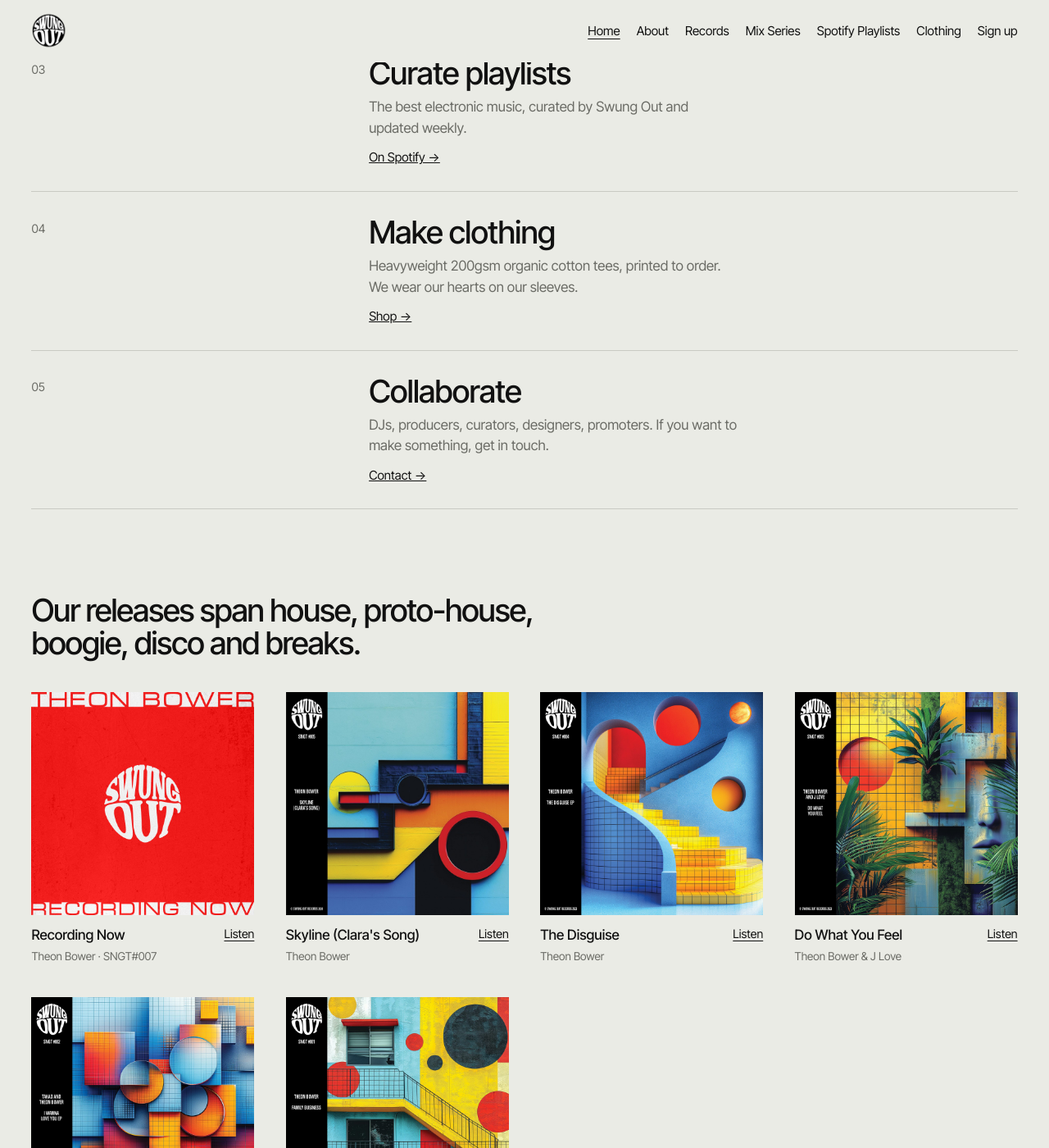
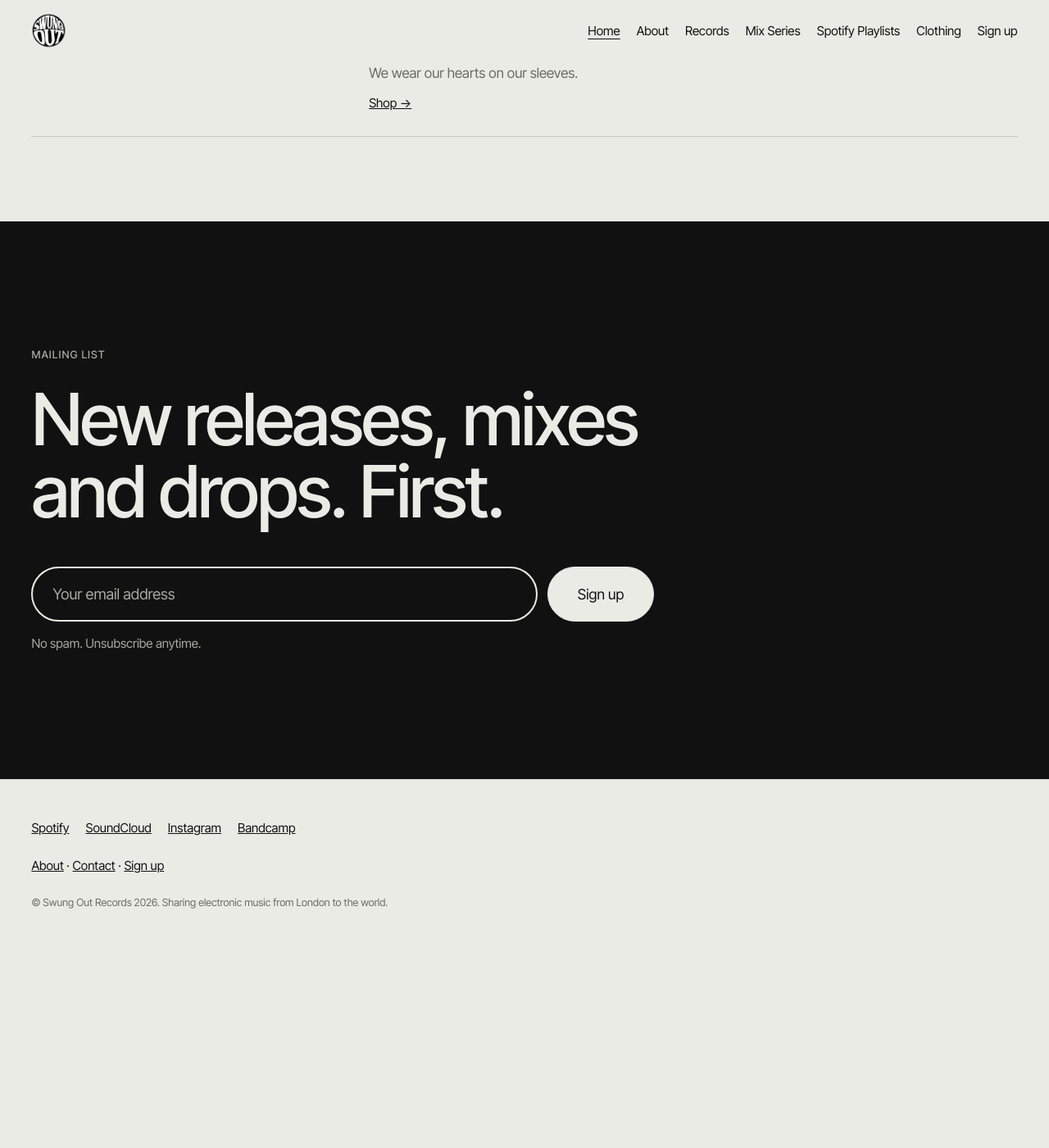
Before and after one commit to theonbower-hue/swungoutrecords, a Jekyll site: the page built from index.html, in a window 1280 px wide and 1400 px high, scrolled down 3237 px. Shown: the whole window at 82% size. Built offline with Jekyll 4.4.1, drawn with Linux system fonts in a browser that asks for light colours; after the commit the page ends 4387 px from its top, so only the background shows below that; some of the changed text lies outside the part shown.

Commit message:
Update homepage copy and layout (#1)
* Update homepage tagline to 'Dance floor-ready cuts from London'

Co-Authored-By: Claude Opus 5.5 <noreply@anthropic.com>
Claude-Session: https://claude.ai/code/session_01LNfA7r2nhK2gCbhnx9MVCo

* Simplify homepage 'What we do' list: drop heading and Collaborate, rename items

Co-Authored-By: Claude Opus 5.5 <noreply@anthropic.com>
Claude-Session: https://claude.ai/code/session_01LNfA7r2nhK2gCbhnx9MVCo

* Remove 'Our releases span...' line from homepage

Co-Authored-By: Claude Opus 5.5 <noreply@anthropic.com>
Claude-Session: https://claude.ai/code/session_01LNfA7r2nhK2gCbhnx9MVCo

* Remove release cards from bottom of homepage

Co-Authored-By: Claude Opus 5.5 <noreply@anthropic.com>
Claude-Session: https://claude.ai/code/session_01LNfA7r2nhK2gCbhnx9MVCo

* Remove email address from site footer

Co-Authored-By: Claude Opus 5.5 <noreply@anthropic.com>
Claude-Session: https://claude.ai/code/session_01LNfA7r2nhK2gCbhnx9MVCo

---------

Co-authored-by: Claude <noreply@anthropic.com>

```diff
--- a/_includes/footer.html
+++ b/_includes/footer.html
@@ -1,5 +1,4 @@
 <footer class="site-footer">
-  <a class="footer-email" href="mailto:{{ site.email }}">{{ site.email }}</a>
   {% include social.html %}
   <p><a href="{{ '/about/' | relative_url }}">About</a> · <a href="{{ '/contact/' | relative_url }}">Contact</a> · <a href="{{ '/signup/' | relative_url }}">Sign up</a></p>
   <small>© Swung Out Records {{ 'now' | date: '%Y' }}. Sharing electronic music from London to the world.</small>
--- a/index.html
+++ b/index.html
@@ -3,8 +3,7 @@ layout: default
 ---
 {% assign latest = site.data.releases | first %}
 <section class="intro">
-  <h1 class="kicker">A record label. London.</h1>
-  <p class="statement">Swung Out shares electronic music from London to the world. Records, mixes, playlists and clothing, made because we're only in it for the music.</p>
+  <h1 class="statement">Dance floor-ready cuts from London</h1>
 </section>
 
 <section class="feature full">
@@ -28,28 +27,12 @@ layout: default
 </section>
 
 <section class="steps">
-  <h2 class="kicker">What we do</h2>
   <ol>
-    <li><span class="num">01</span><div><h3>Release records</h3><p>House, disco, breaks and electronica from Theon Bower and friends.</p><a href="{{ '/records/' | relative_url }}">The catalogue →</a></div></li>
-    <li><span class="num">02</span><div><h3>Mix series</h3><p>Long-form mixes from the label and the people we rate.</p><a href="{{ '/mix-series/' | relative_url }}">Listen →</a></div></li>
-    <li><span class="num">03</span><div><h3>Curate playlists</h3><p>The best electronic music, curated by Swung Out and updated weekly.</p><a href="{{ '/playlists/' | relative_url }}">On Spotify →</a></div></li>
-    <li><span class="num">04</span><div><h3>Make clothing</h3><p>Heavyweight 200gsm organic cotton tees, printed to order. We wear our hearts on our sleeves.</p><a href="{{ '/shop/' | relative_url }}">Shop →</a></div></li>
-    <li><span class="num">05</span><div><h3>Collaborate</h3><p>DJs, producers, curators, designers, promoters. If you want to make something, get in touch.</p><a href="{{ '/contact/' | relative_url }}">Contact →</a></div></li>
+    <li><span class="num">01</span><div><h3>Records</h3><p>House, disco, breaks and electronica from Theon Bower and friends.</p><a href="{{ '/records/' | relative_url }}">The catalogue →</a></div></li>
+    <li><span class="num">02</span><div><h3>Mixes</h3><p>Long-form mixes from the label and the people we rate.</p><a href="{{ '/mix-series/' | relative_url }}">Listen →</a></div></li>
+    <li><span class="num">03</span><div><h3>Playlists</h3><p>The best electronic music, curated by Swung Out and updated weekly.</p><a href="{{ '/playlists/' | relative_url }}">On Spotify →</a></div></li>
+    <li><span class="num">04</span><div><h3>Apparel</h3><p>Heavyweight 200gsm organic cotton tees, printed to order. We wear our hearts on our sleeves.</p><a href="{{ '/shop/' | relative_url }}">Shop →</a></div></li>
   </ol>
 </section>
 
-<section class="work">
-  <p class="statement small">Our releases span house, proto-house, boogie, disco and breaks.</p>
-  <div class="cards">
-    {% for r in site.data.releases limit:6 %}
-    <a class="card" href="{{ r.link | default: site.social.bandcamp }}">
-      <img src="{{ '/assets/img/' | append: r.img | relative_url }}" alt="{{ r.artist }} – {{ r.title }} artwork" loading="lazy">
-      <span class="card-title">{{ r.title }}</span>
-      <span class="card-meta">{{ r.artist }}{% if r.cat %} · {{ r.cat }}{% endif %}</span>
-      <span class="card-link">Listen</span>
-    </a>
-    {% endfor %}
-  </div>
-</section>
-
 {% include signup.html id="home" %}
```
